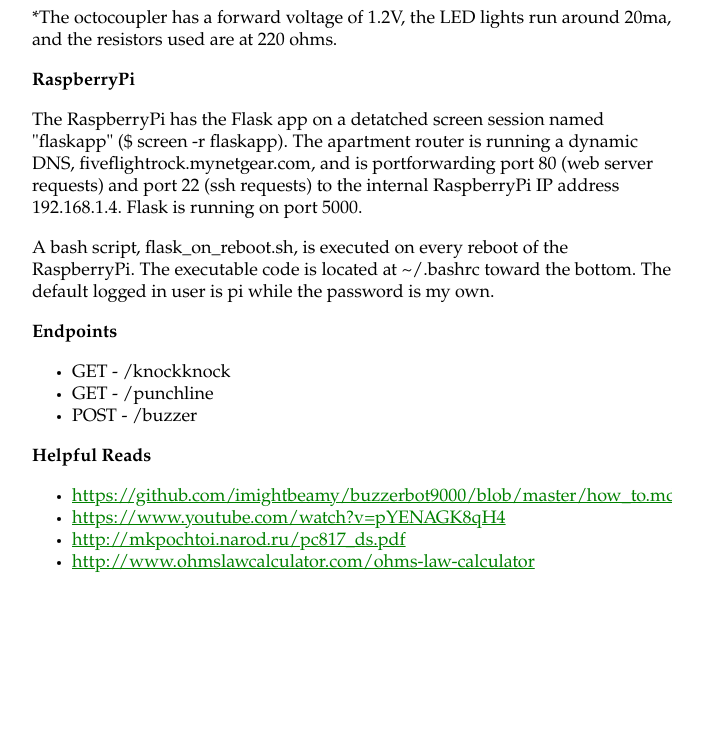
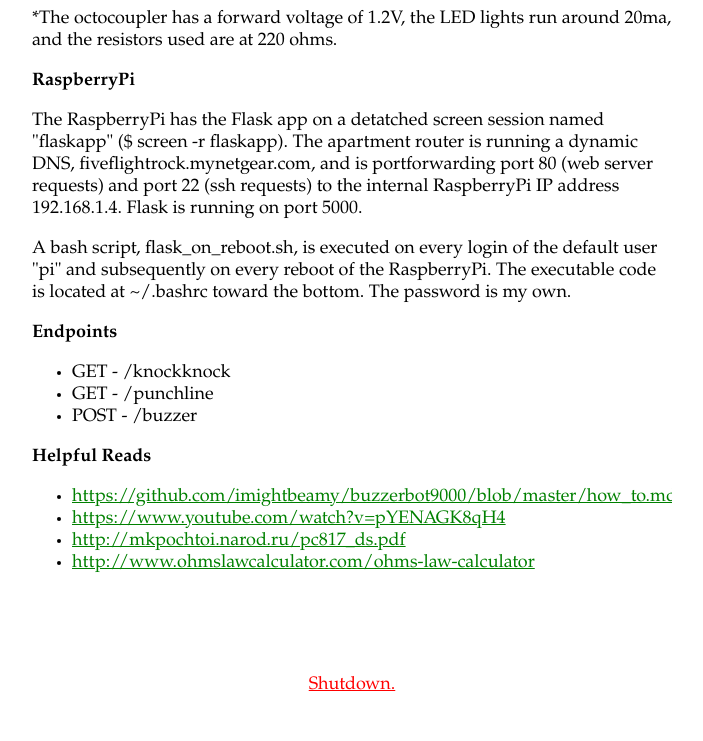
Before and after one commit to edwinyjlim/door_intercom, a Python web app: template templates/index.html in a window 1280 px wide. Shown: the part 1152-1893 px from the top of the page, without its empty margins (288-991 px from the left). Before the commit the page ends 1724 px from the top, so only its background shows below. Run offline with Jinja, Linux system fonts and the light colour scheme; the template is opened without the code that fills it, so the values that code supplies are empty.

Commit message:
server shutdown endpoint

```diff
--- a/static/style.css
+++ b/static/style.css
@@ -64,6 +64,9 @@ body {
     outline: none;
 }
 
+#kill {
+    margin-top: 100px;
+}
 
 @media (max-width: 600px) {
     #content {
--- a/templates/index.html
+++ b/templates/index.html
@@ -60,7 +60,7 @@
     </p>
 
     <p>
-      A bash script, flask_on_reboot.sh, is executed on every reboot of the RaspberryPi. The executable code is located at ~/.bashrc toward the bottom. The default logged in user is pi while the password is my own.
+      A bash script, flask_on_reboot.sh, is executed on every login of the default user "pi" and subsequently on every reboot of the RaspberryPi. The executable code is located at ~/.bashrc toward the bottom. The password is my own.
     </p>
 
 
@@ -90,6 +90,11 @@
 
   </div>
 
+
+  <div id="kill">
+    <center><a class="p-red" href="/shutdown">Shutdown.</a></center>
+  </div>
+
 </div>
 
 
```
Also changed, not shown: app.py (+9 -0 lines).
